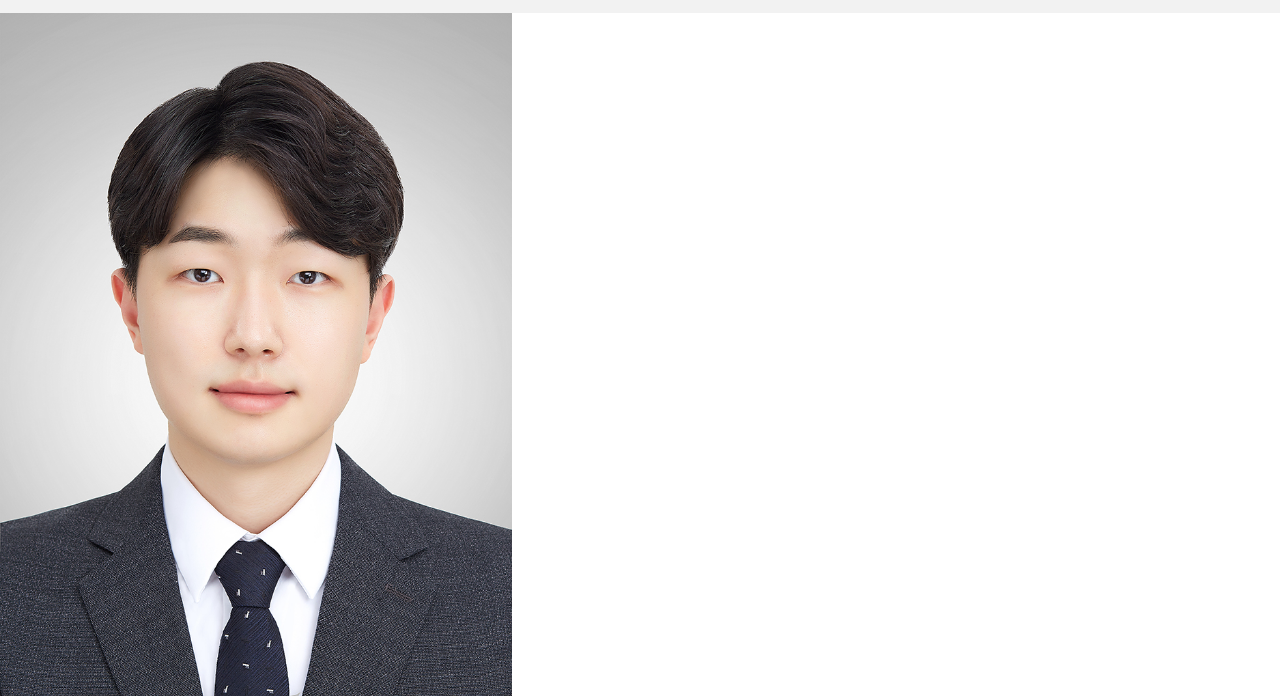
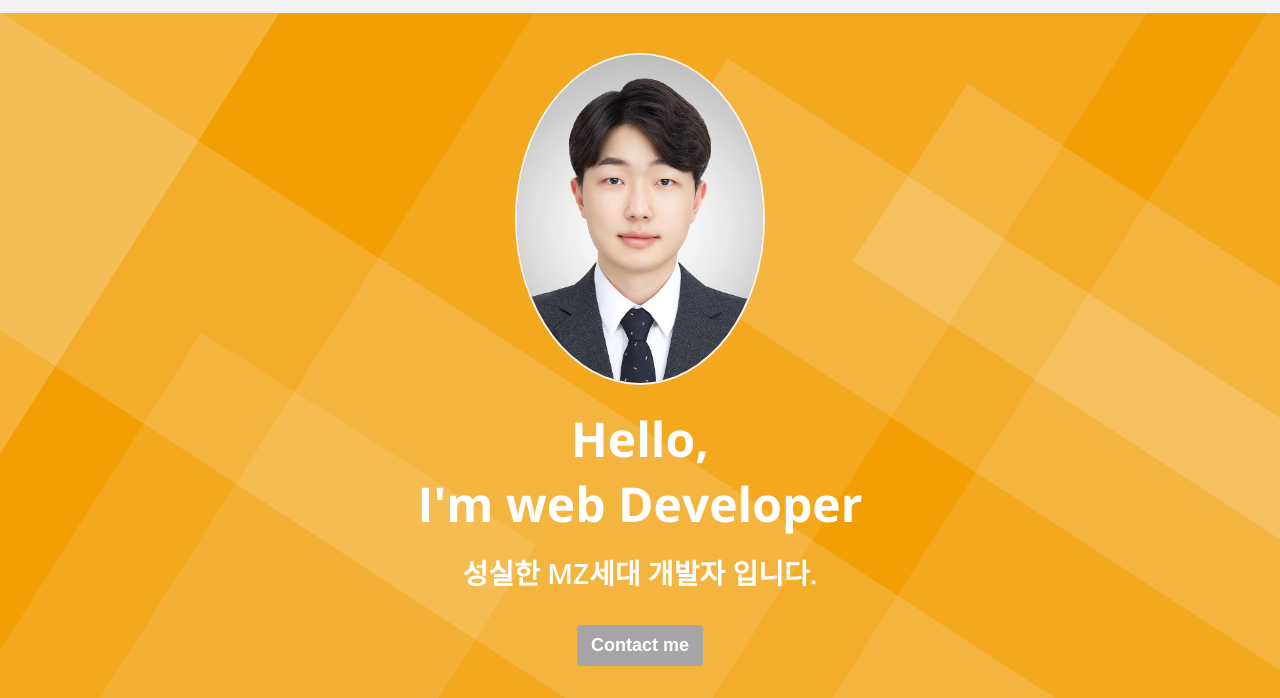
Before and after one commit to KIMHUISEUNG/portfolio, a plain HTML site: page index.html in a window 1280 px wide. Shown: the part 91-789 px from the top of the page. Drawn offline with nearby package versions, Linux system fonts and the light colour scheme.

Commit message:
CSS: home

```diff
--- a/style.css
+++ b/style.css
@@ -39,6 +39,12 @@ a {
 ul {
   list-style: none;
   padding-left: 0;
+}
+button {
+  background: transparent;
+  cursor: pointer;
+  border: none;
+  outline: none;
 }
 
 /* Typography */
@@ -95,6 +101,31 @@ p {
   background-color: var(--color-white);
 }
 
+/* Home */
+#home {
+  background: url("imgs/home-background.png") center/cover no-repeat;
+  padding: 40px;
+  text-align: center;
+}
+
+.home__title,
+.home__description {
+  color: var(--color-white);
+}
+.home__contact {
+  color: var(--color-white);
+  font-size: var(--font-regular);
+  font-weight: var(--weight-bold);
+  margin: 25px;
+  padding: 8px 12px;
+  border: 2px solid var(--color-grey);
+  border-radius: var(--size-border-radius);
+  background-color: var(--color-grey);
+}
+.home__contact:hover {
+  background-color: transparent;
+}
+
 /* 임의 등록  */
 #navbar__logo {
   width: 25px;
@@ -102,7 +133,9 @@ p {
 }
 
 .home__avatar {
-  max-width: 40%;
+  width: 250px;
+  border-radius: 50%;
+  border: 2px solid var(--color-dark-white);
 }
 .job__logo {
   max-width: 10%;
```
Also changed, not shown: imgs/home-background.png (added).
